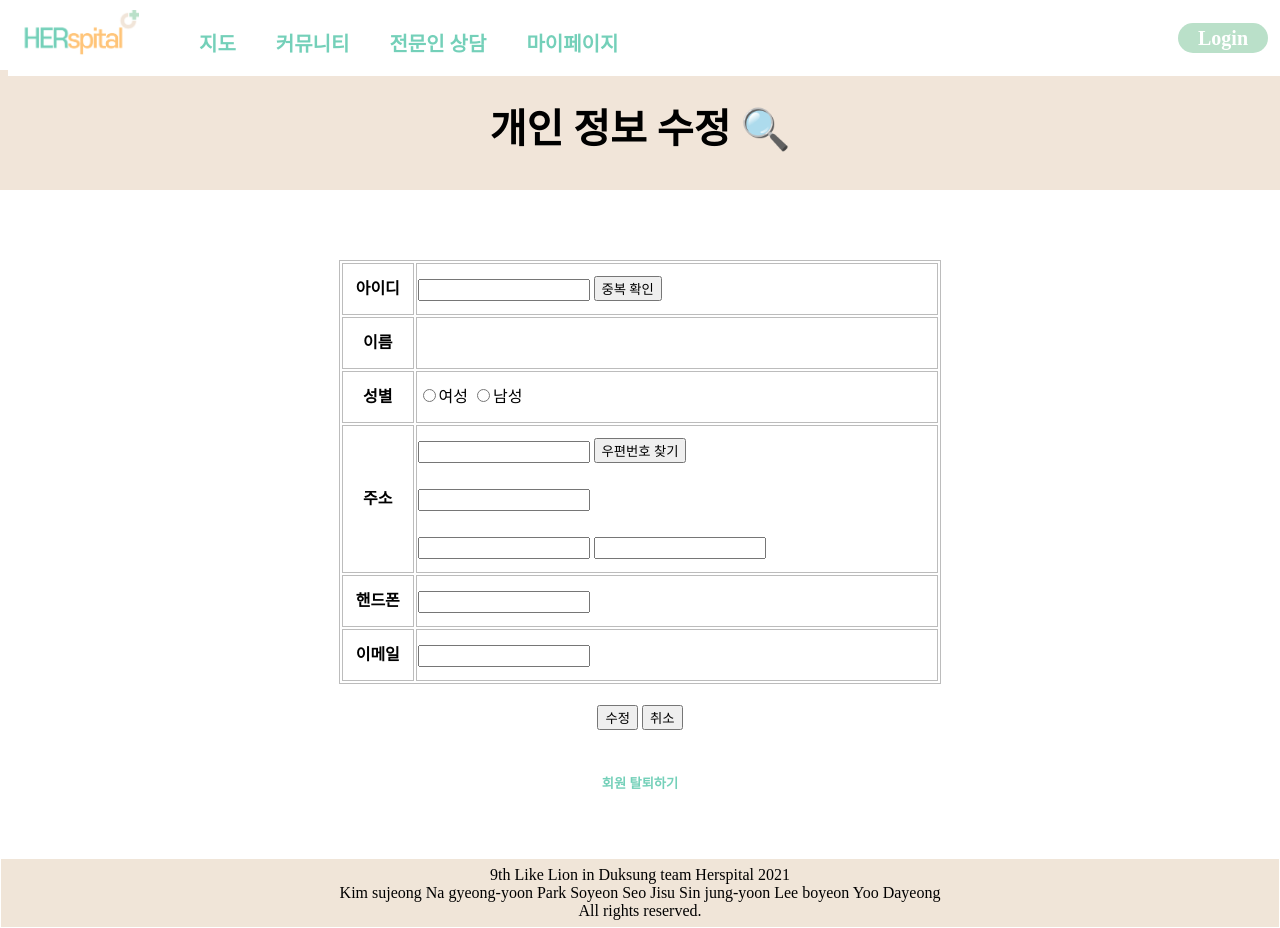
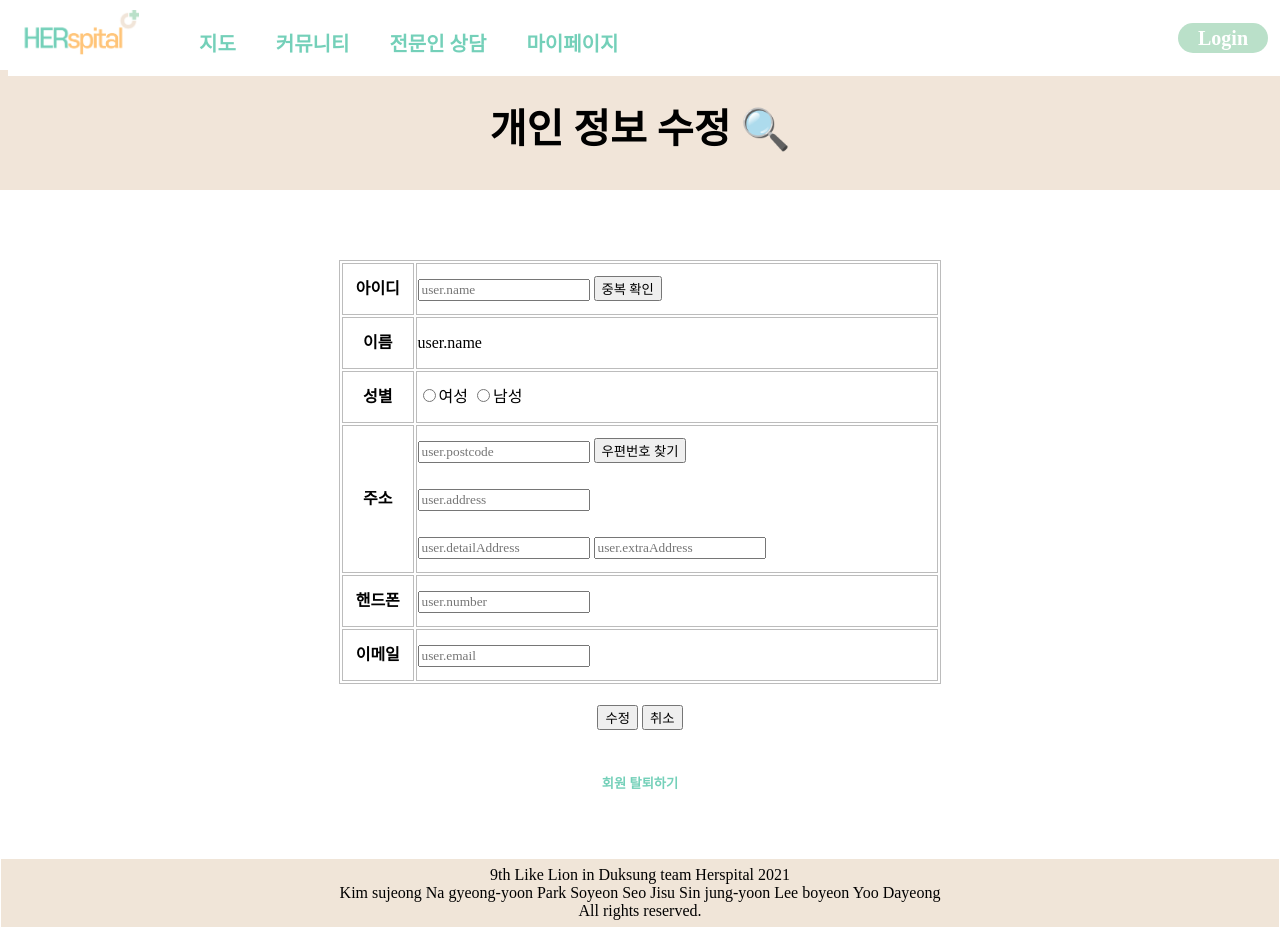
Before and after one commit to soyeonvv/ds-likelion-HERspital, a Django app: page /account/setting/ in a window 1280 px wide. Run offline with Django 3.2, Linux system fonts and the light colour scheme; some libraries are stand-ins or nearby versions; some web fonts are replaced.

Commit message:
mypage placeholder-수정

```diff
--- a/templates/account/setting.html
+++ b/templates/account/setting.html
@@ -28,14 +28,14 @@
                 <th>아이디</th>
                 <td>
                     <label for="changeid"></label>
-                    <input type="text" id="changeid" name="changeid" placeholder="{{user.name}}">
+                    <input type="text" id="changeid" name="changeid" placeholder="user.name">
                     <button type="cofirm">중복 확인</button>
                 </td>
             </tr>
 
             <tr>
                 <th>이름</th>
-                <td>{{user.name}}</td>
+                <td>user.name</td>
             </tr>
             <tr>
                 <th>성별</th>
@@ -46,22 +46,14 @@
                 </td>
             </tr>
 
-            <!-- <tr>
-                <th>닉네임</th>
-                <td>
-                    <label for="changenick"></label>
-                    <input type="text" id="changenick" name="changenick" placeholder="{{user.nickname}}">
-                </td>
-            </tr> -->
-
             <tr>
                 <th>주소</th>
                 <td>
-                    <input type="text" id="sample6_postcode" placeholder="{{user.postcode}}">
+                    <input type="text" id="sample6_postcode" placeholder="user.postcode">
                     <input type="button" onclick="sample6_execDaumPostcode()" value="우편번호 찾기"><br>
-                    <input type="text" id="sample6_address" placeholder="{{user.address}}"><br>
-                    <input type="text" id="sample6_detailAddress" placeholder="{{user.detailAddress}}">
-                    <input type="text" id="sample6_extraAddress" placeholder="{{user.extraAddress}}">
+                    <input type="text" id="sample6_address" placeholder="user.address"><br>
+                    <input type="text" id="sample6_detailAddress" placeholder="user.detailAddress">
+                    <input type="text" id="sample6_extraAddress" placeholder="user.extraAddress">
                     <script src="//t1.daumcdn.net/mapjsapi/bundle/postcode/prod/postcode.v2.js"></script>
                     <script>
                         function sample6_execDaumPostcode() {
@@ -128,7 +120,7 @@
                 <th>핸드폰</th>
                 <td>
                     <label for="changenum"></label>
-                    <input type="tel" id="changenum" name="changenum" placeholder="{{user.number}}">
+                    <input type="tel" id="changenum" name="changenum" placeholder="user.number">
                 </td>
             </tr>
 
@@ -136,7 +128,7 @@
                 <th>이메일</th>
                 <td>
                     <label for="changeemail"></label>
-                    <input type="email" id="changeemail" name="changeemail" placeholder="{{user.email}}">
+                    <input type="email" id="changeemail" name="changeemail" placeholder="user.email">
                 </td>
             </tr>
         </table>
```
Also changed, not shown: db.sqlite3.
